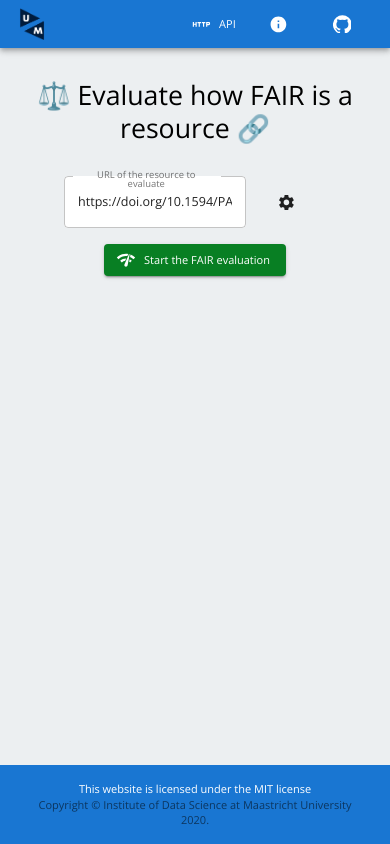
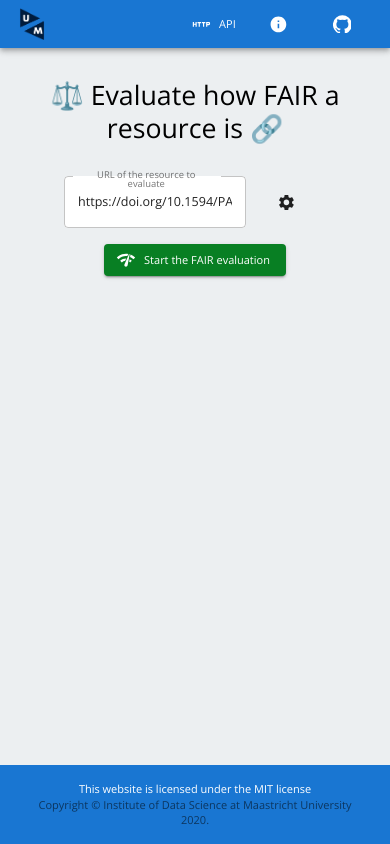
Before and after one commit to MaastrichtU-IDS/fairificator, a React Native app: screen / in a window 390 px wide. Built offline with nearby package versions, Linux system fonts and the light colour scheme.

Commit message:
Update Evaluation.tsx

```diff
--- a/src/pages/Evaluation.tsx
+++ b/src/pages/Evaluation.tsx
@@ -432,7 +432,7 @@ export default function Evaluation() {
   return(
     <Container className='mainContainer'>
       <Typography variant="h4" style={{textAlign: 'center', marginBottom: theme.spacing(4)}}>
-        ⚖️ Evaluate how FAIR is a resource 🔗
+        ⚖️ Evaluate how FAIR a resource is 🔗
       </Typography>
 
       {/* Form to provide the URL to evaludate */}
```
